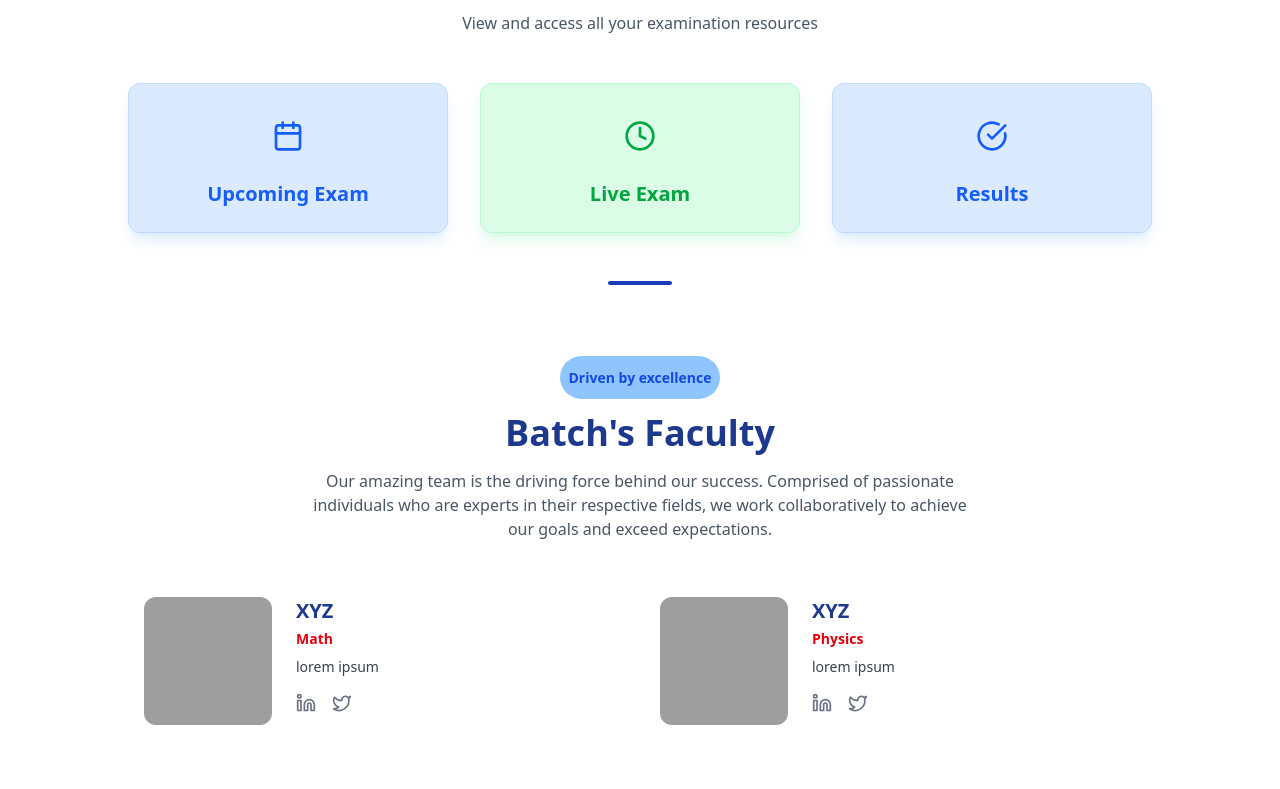
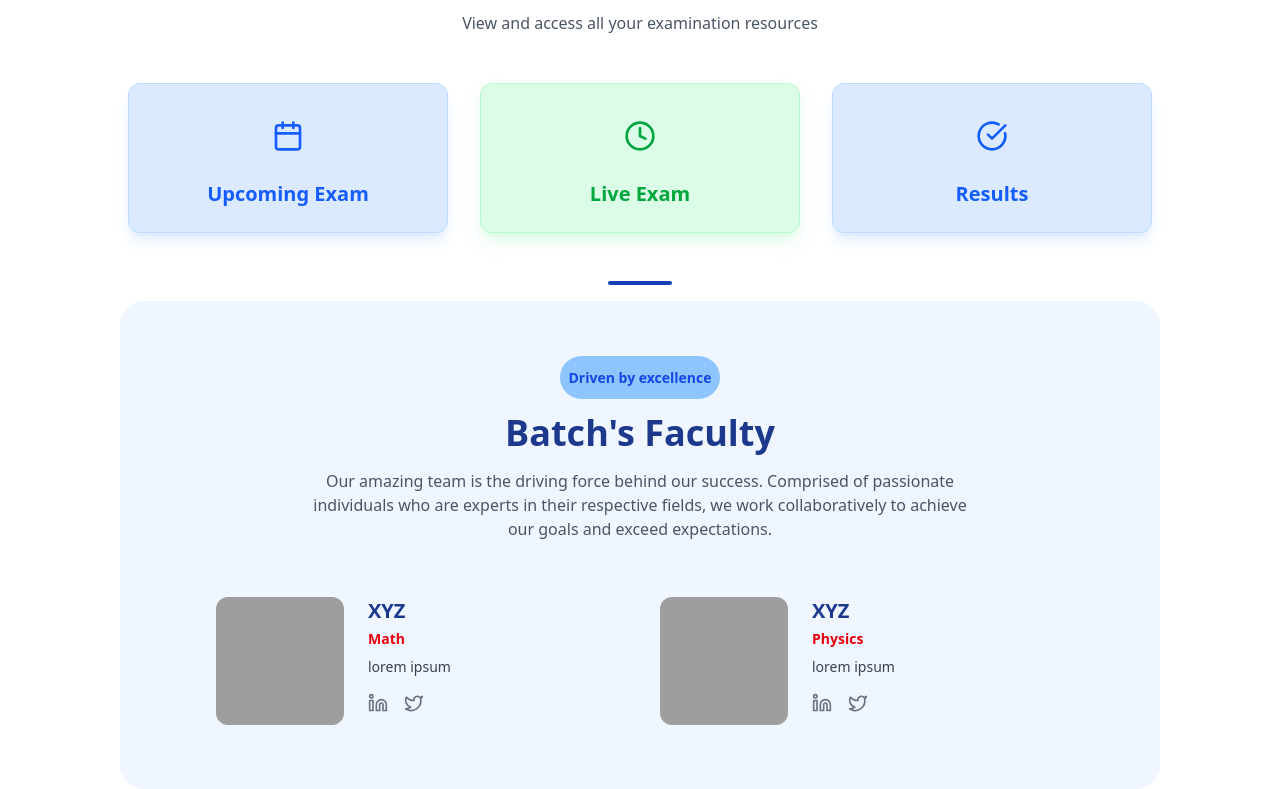
Before and after one commit to InsansaTechnoledge/Test-Series, a React (Vite) app in the folder TestSeries/: page /student-landing in a window 1280 px wide. Shown: the part 1161-1950 px from the top of the page. Built offline with nearby package versions, Linux system fonts and the light colour scheme; grey boxes are pictures that could not be loaded.

Commit message:
bg for faculty section

```diff
--- a/TestSeries/features/afterAuth/components/StudentSide/FacultySection.jsx
+++ b/TestSeries/features/afterAuth/components/StudentSide/FacultySection.jsx
@@ -28,7 +28,7 @@ const facultyData = [
 
 const FacultySection = () => {
   return (
-    <section className="bg-white py-16 px-6 md:px-20">
+    <section className="bg-blue-50 mx-30 rounded-3xl py-16 px-6 md:px-20">
       <div className="text-center">
         <span className="text-sm font-semibold text-blue-700 bg-blue-300 px-2 py-3 rounded-4xl">Driven by excellence</span>
         <h2 className="text-4xl font-bold text-blue-900 mt-6">Batch's Faculty</h2>
```
